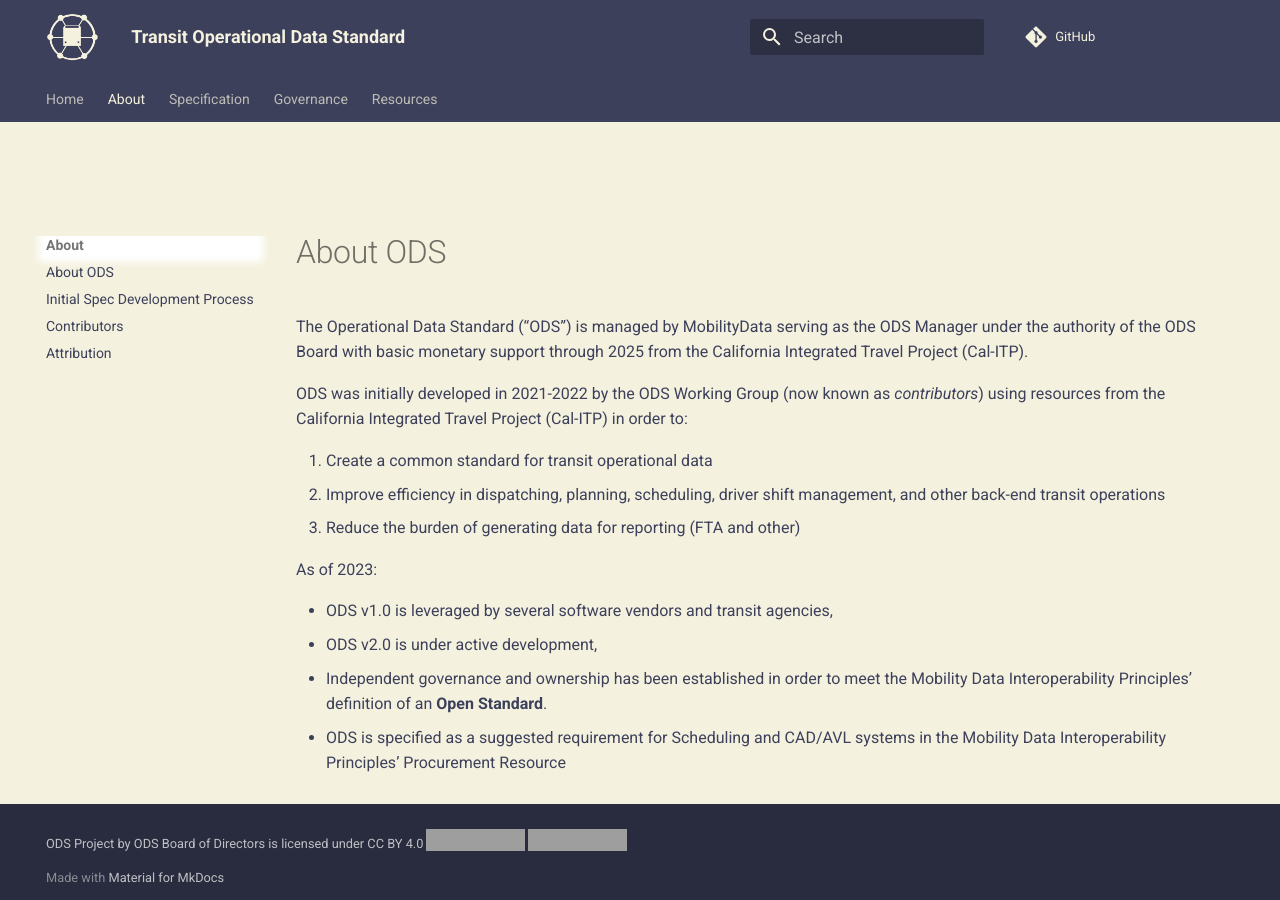
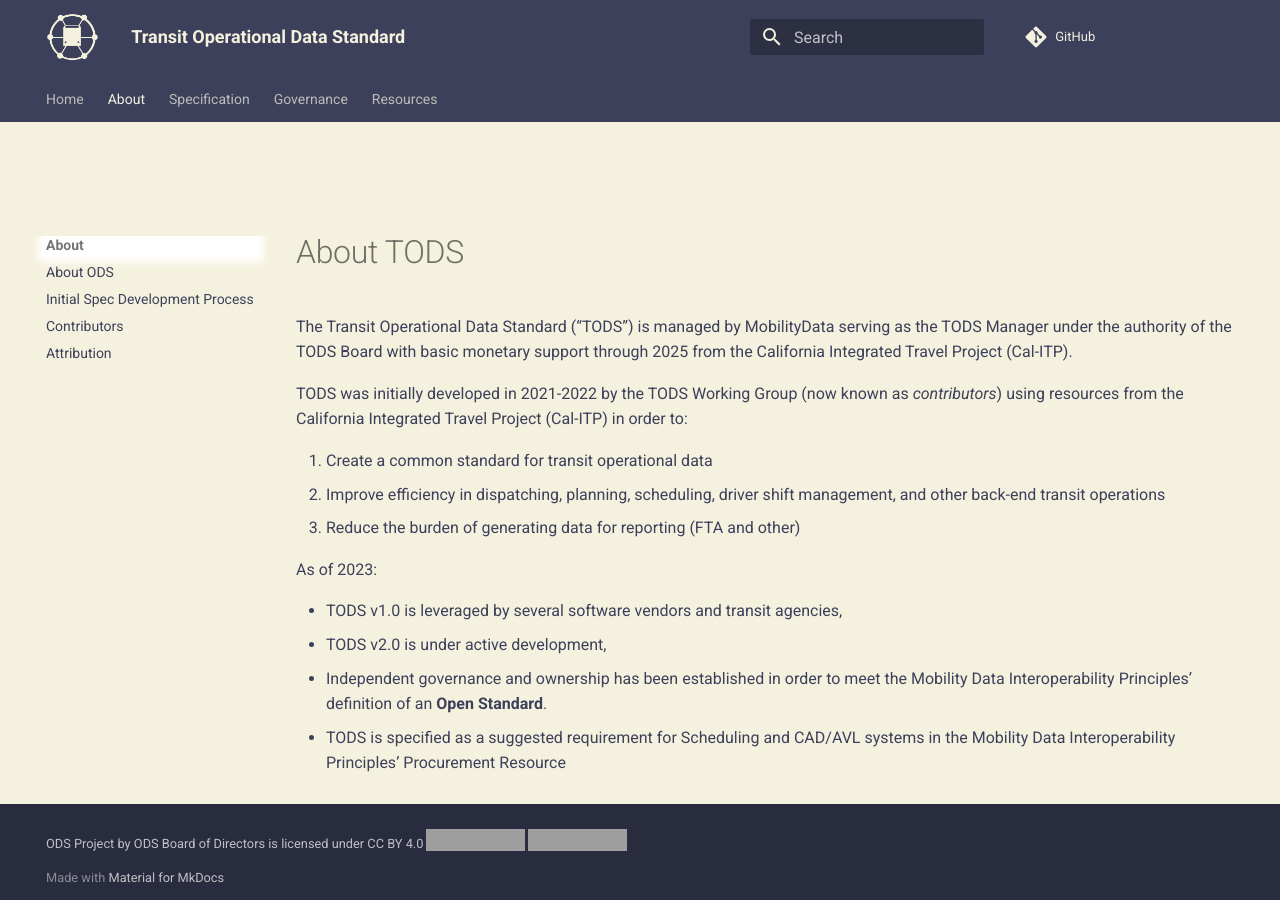
Before and after one commit to cal-itp/operational-data-standard, an MkDocs documentation site: the page built from docs/about/about.md, in a window 1280 px wide. Built offline with MkDocs 1.6.1 and Material for MkDocs 9.7.7, drawn with Linux system fonts in a browser that asks for light colours; nearby versions of some CDN libraries; comment, search, counter and statistics services are not loaded; grey boxes are pictures that could not be loaded.

Commit message:
about.md

```diff
--- a/docs/about/about.md
+++ b/docs/about/about.md
@@ -1,8 +1,8 @@
-# About ODS
+# About TODS
 
-The Operational Data Standard ("ODS") is managed by [MobilityData](https://mobilitydata.org) serving as the [ODS Manager](../governance/governance.md#ods-manager) under the authority of the [ODS Board](../governance/governance.md#ods-board-of-directors) with basic monetary support through 2025 from the [California Integrated Travel Project (Cal-ITP)](https://cal-itp.org).
+The Transit Operational Data Standard ("TODS") is managed by [MobilityData](https://mobilitydata.org) serving as the [TODS Manager](../governance/governance.md#TODS-manager) under the authority of the [TODS Board](../governance/governance.md#TODS-board-of-directors) with basic monetary support through 2025 from the [California Integrated Travel Project (Cal-ITP)](https://cal-itp.org).
 
-ODS was [initially developed](spec-development.md) in 2021-2022 by the [ODS Working Group](contributors.md) (now known as *contributors*) using resources from the [California Integrated Travel Project (Cal-ITP)](https://cal-itp.org) in order to:
+TODS was [initially developed](spec-development.md) in 2021-2022 by the [TODS Working Group](contributors.md) (now known as *contributors*) using resources from the [California Integrated Travel Project (Cal-ITP)](https://cal-itp.org) in order to:
 
 1. Create a common standard for transit operational data
 2. Improve efficiency in dispatching, planning, scheduling, driver shift management, and other back-end transit operations
@@ -10,7 +10,7 @@
 
 As of 2023:
 
-* ODS v1.0 is leveraged by several software vendors and transit agencies,
-* ODS v2.0 is under active development,
+* TODS v1.0 is leveraged by several software vendors and transit agencies,
+* TODS v2.0 is under active development,
 * [Independent governance and ownership](../governance/governance.md) has been established in order to meet the [Mobility Data Interoperability Principles'](https://interoperablemobility.org) definition of an **Open Standard**.
-* ODS is specified as a suggested requirement for Scheduling and CAD/AVL systems in the Mobility Data Interoperability Principles' [Procurement Resource](https://interoperablemobility.org/procurement)
+* TODS is specified as a suggested requirement for Scheduling and CAD/AVL systems in the Mobility Data Interoperability Principles' [Procurement Resource](https://interoperablemobility.org/procurement)
```
